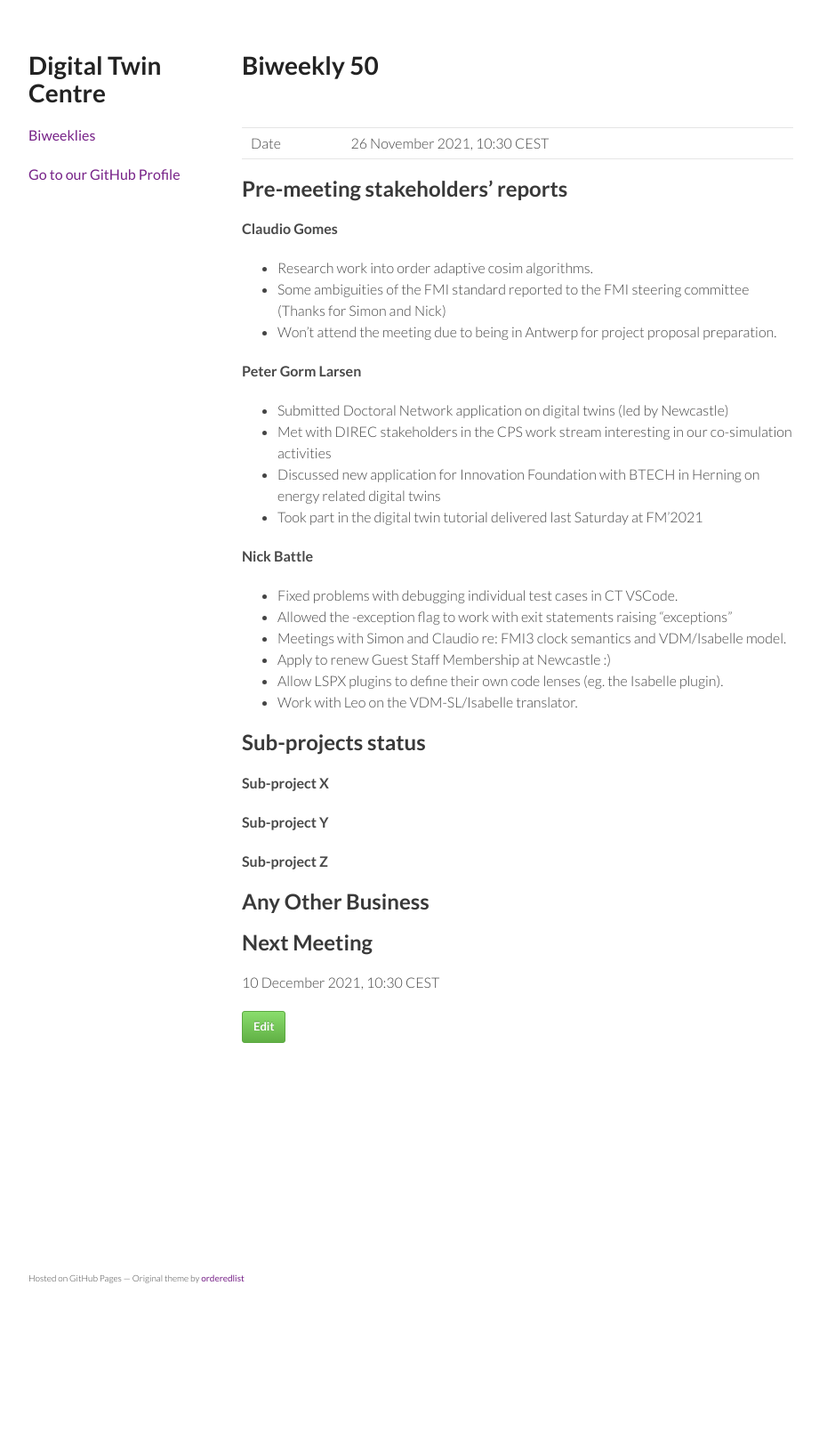
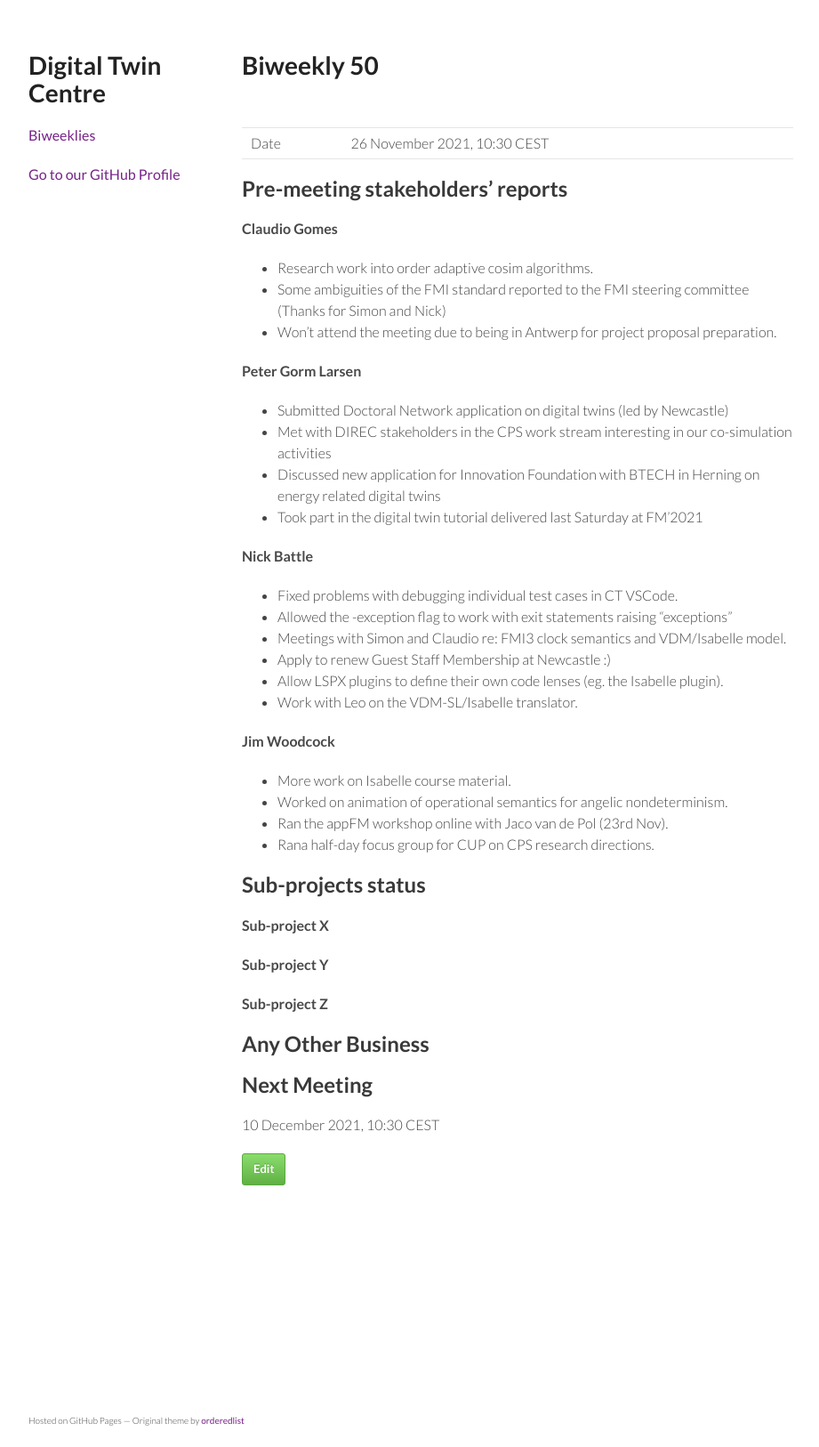
Before and after one commit to digitaltwincentre/digitaltwincentre.github.io, a Jekyll site: the page built from _biweeklies/Biweekly-50.md, in a window 1280 px wide. Shown: the whole page at 89% size, without its empty margins (178-1099 px from the left). Built offline with Jekyll 4.4.1, drawn with Linux system fonts in a browser that asks for light colours; nearby versions of some CDN libraries; before the commit the page ends 1466 px from its top, so only the background shows below that.

Commit message:
Update Biweekly-50.md

```diff
--- a/_biweeklies/Biweekly-50.md
+++ b/_biweeklies/Biweekly-50.md
@@ -39,6 +39,12 @@ date: 26 November 2021, 1030 CEST
 * Allow LSPX plugins to define their own code lenses (eg. the Isabelle plugin).
 * Work with Leo on the VDM-SL/Isabelle translator.
 
+#### Jim Woodcock
+* More work on Isabelle course material.
+* Worked on animation of operational semantics for angelic nondeterminism.
+* Ran the appFM workshop online with Jaco van de Pol (23rd Nov).
+* Rana half-day focus group for CUP on CPS research directions.
+
 ## Sub-projects status
 
 
```
